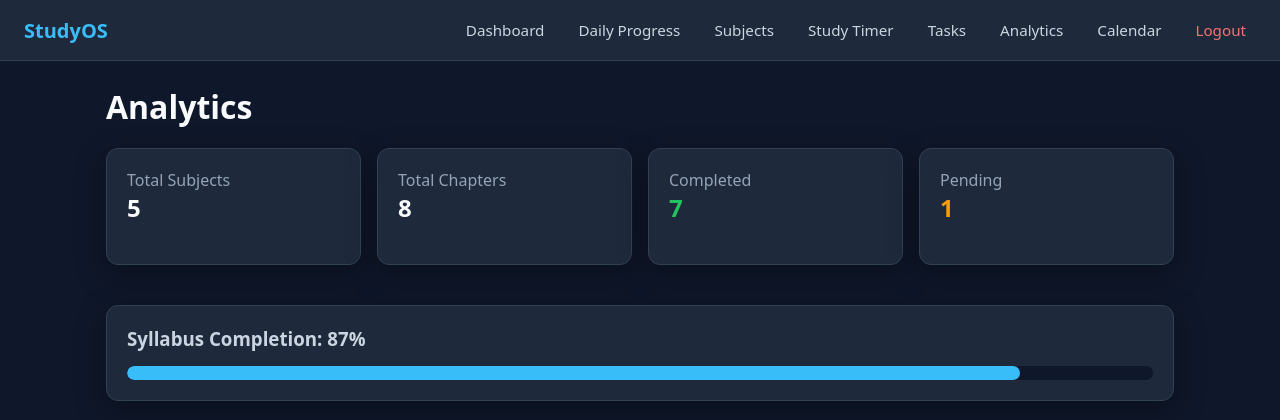
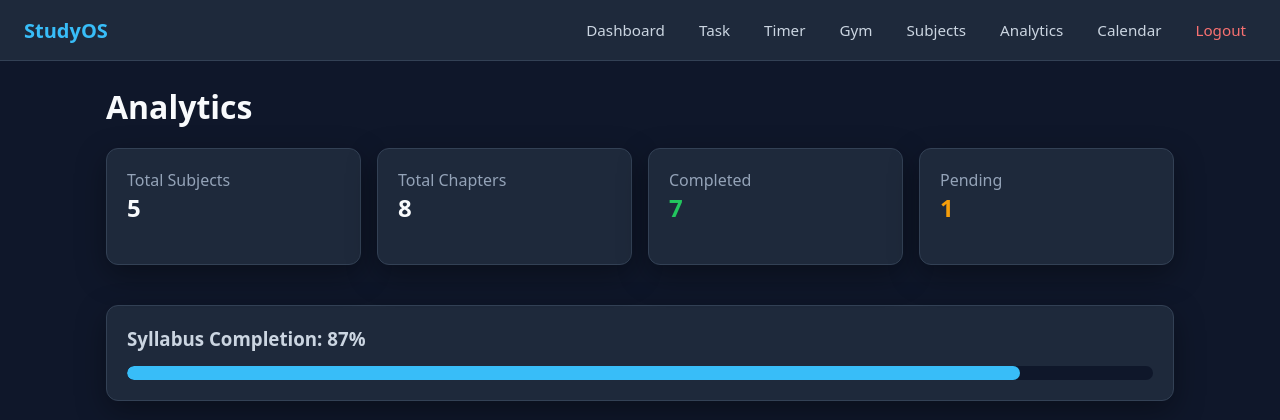
Before and after one commit to aakashofficial4551-alt/study-tracker-, a Flask app: page /analytics/ in a window 1280 px wide. Shown: the top 420 px of the page. Run offline with Flask 3, Linux system fonts and the light colour scheme; a user stored in the database is signed in.

Commit message:
Update navigation links in base.html

```diff
--- a/templates/base.html
+++ b/templates/base.html
@@ -44,10 +44,10 @@
         <div class="nav-links">
             {% if current_user.is_authenticated %}
                 <a href="{{ url_for('dashboard.dashboard') }}">Dashboard</a>
-                <a href="{{ url_for('habits.daily_tracker') }}">Daily Progress</a>
+                <a href="{{ url_for('habits.daily_tracker') }}">Task</a>
+                <a href="{{ url_for('study.home') }}">Timer</a>
+                <a href="{{ url_for('gym.index') }}">Gym</a>
                 <a href="{{ url_for('subject.subjects') }}">Subjects</a>
-                <a href="{{ url_for('study.home') }}">Study Timer</a>
-                <a href="{{ url_for('task.home') }}">Tasks</a>
                 <a href="{{ url_for('analytics.home') }}">Analytics</a>
                 <a href="{{ url_for('calendar.home') }}">Calendar</a>
                 <a href="{{ url_for('auth.logout') }}" style="color:#f87171;">Logout</a>
```
